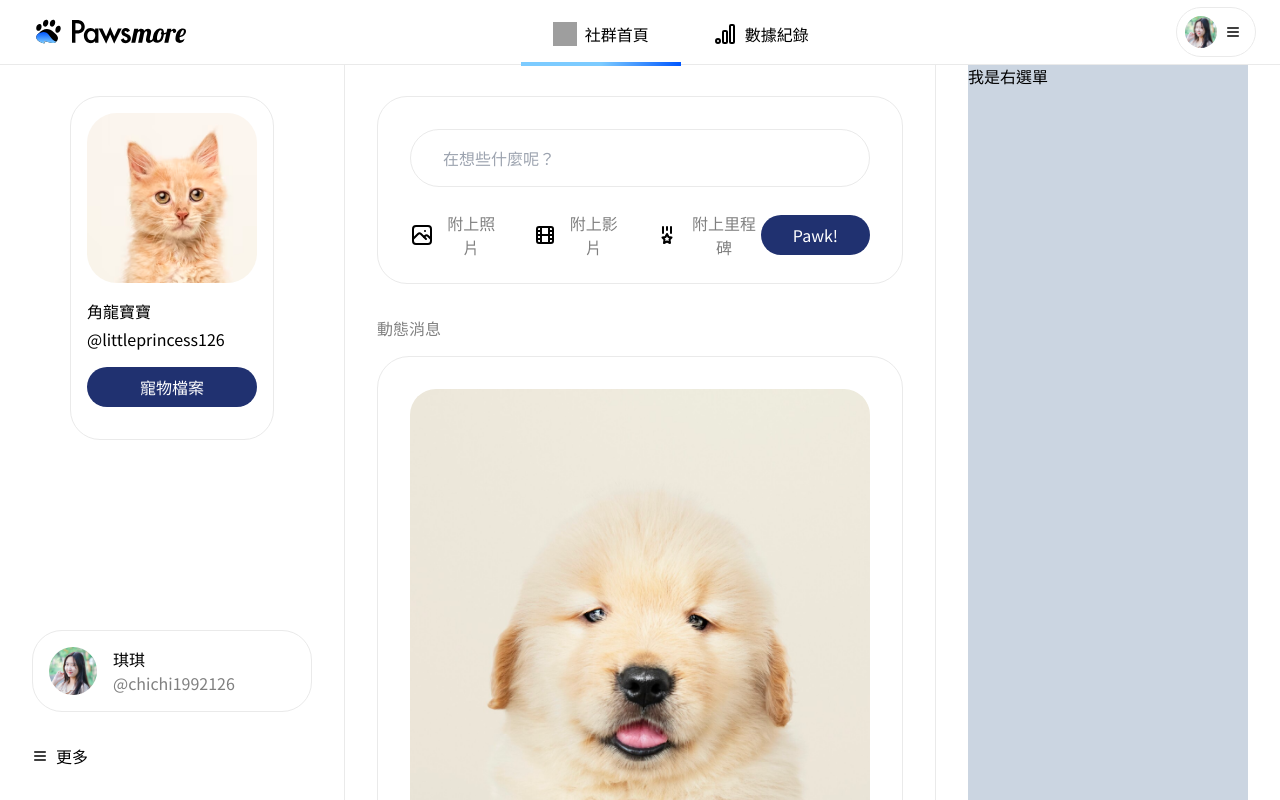
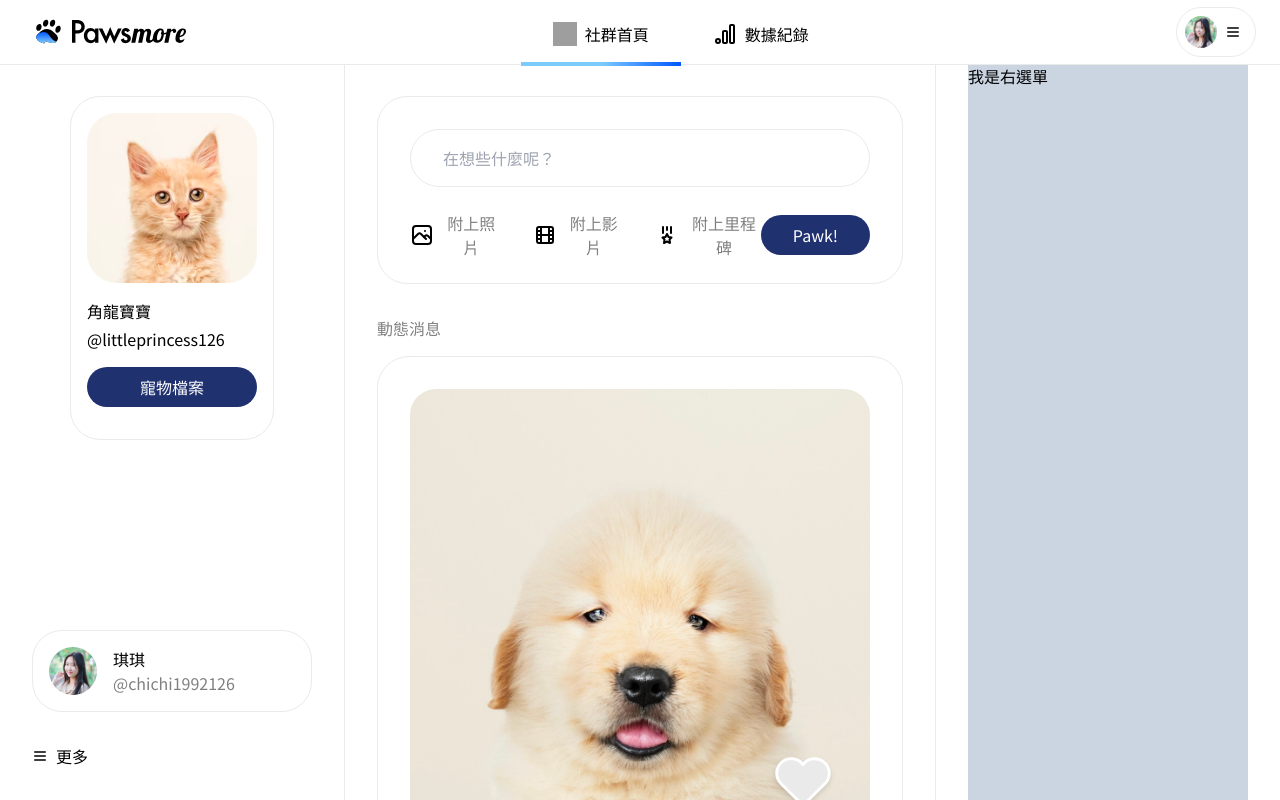
Before and after one commit to penspulse326/rocket_pawsmore, a Next.js app: page /test/social in a window 1280 px wide. Built offline with nearby package versions, Linux system fonts and the light colour scheme; grey boxes are pictures that could not be loaded.

Commit message:
style: add heart icon in post card

```diff
--- a/src/components/social/SocialPostList.tsx
+++ b/src/components/social/SocialPostList.tsx
@@ -1,9 +1,11 @@
 import Image from "next/image";
 import Link from "next/link";
 import { useState } from "react";
+import { IconHeart } from "@tabler/icons-react";
 
 export default function SocialPostList() {
   const [isInputFocus, setIsInputFocus] = useState(false);
+  const [isLiked, setIsLiked] = useState(false);
 
   return (
     <div className="scrollbar-none col-span-6 p-8 border-x border-stroke bg-white overflow-y-scroll">
@@ -66,7 +68,18 @@ export default function SocialPostList() {
               priority={false}
               className="rounded-[26px]"
             />
-            <button type="button"></button>
+            <button
+              type="button"
+              className="absolute bottom-8 right-8"
+              onClick={() => setIsLiked(!isLiked)}
+            >
+              <IconHeart
+                size={70}
+                className={`${
+                  isLiked ? "fill-tertiary" : "fill-stroke"
+                } stroke-white stroke-1 filter drop-shadow-md duration-300`}
+              />
+            </button>
           </section>
           {/* 個人資訊 */}
           <section className="flex justify-between items-center">
@@ -89,6 +102,7 @@ export default function SocialPostList() {
               </Link>
             </div>
             <div className="flex gap-2 items-center">
+              <IconHeart fill="#808080" color="#808080" />
               <span className="text-note">234</span>
               <button type="button">
                 <Image
```
